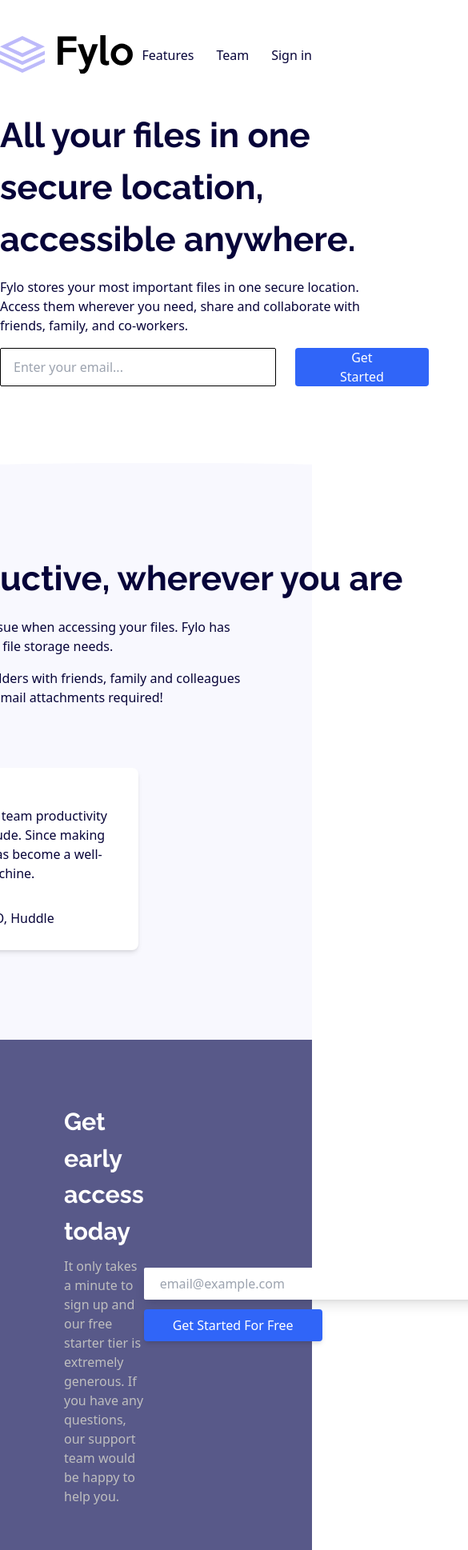
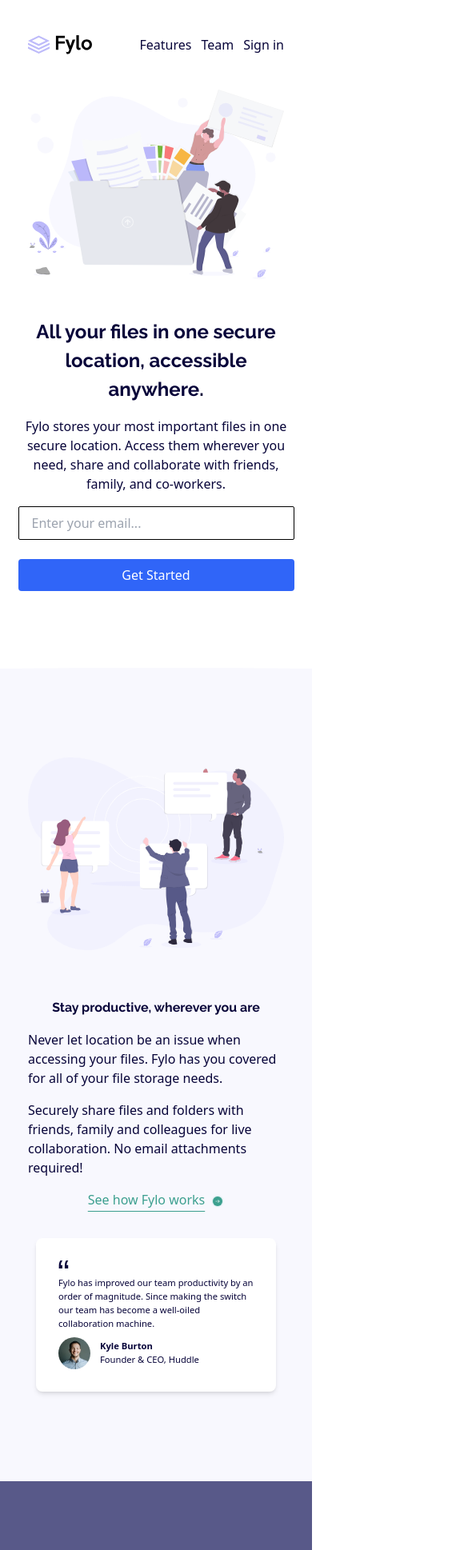
Before and after one commit to MuminaA/fylo-landing-page-react, a React (Create React App) app: page / in a window 390 px wide. Shown: the top 1938 px of the page at 80% size, 585 px wide, since content can reach past the window. Built offline with nearby package versions, Linux system fonts and the light colour scheme; the HTML template or start-up script is replaced by a standard one.

Commit message:
responsive mobile design

```diff
--- a/src/components/Footer.jsx
+++ b/src/components/Footer.jsx
@@ -7,12 +7,12 @@
 
 const Footer = () => {
   return (
-    <div className="bg-Very-Dark-Blue text-Light-Gray p-24">
-    <div className="max-w-[1340px] mx-auto flex flex-col gap-5">
+    <div className="bg-Very-Dark-Blue text-Light-Gray desktop:p-24 mobile:py-16">
+    <div className="desktop:max-w-[1280px] mx-auto mobile:max-w-[320px] flex flex-col gap-5">
       <div>
         <img src={logo} alt="logo"></img>
       </div>
-      <div className="flex justify-between">
+      <div className="flex justify-between desktop:flex-row mobile:flex-col mobile:gap-9">
         <div className="flex flex-col gap-4">
           <div className="flex gap-4 items-center">
             <img src={phone} alt="phone"/>
@@ -39,7 +39,7 @@
           </ul>
         </div>
         <div>
-          <ul className="flex gap-4">
+          <ul className="flex gap-4 mobile:place-content-center">
             <li className="border rounded-full p-1"><RiFacebookFill /></li>
             <li className="border rounded-full p-1"><RiTwitterFill /></li>
             <li className="border rounded-full p-1"><AiOutlineInstagram /></li>
@@ -48,6 +48,8 @@
       </div>
       </div>
     </div>
+
+
   );
 };
 
--- a/src/components/Hero.jsx
+++ b/src/components/Hero.jsx
@@ -3,26 +3,29 @@
 
 const Hero = () => {
   return (
-    <div className="max-w-[1340px] mx-auto mb-24">
-      <div className="flex justify-between items-center">
+    <div className="desktop:max-w-[1280px] mx-auto mobile:max-w-[320px] mb-24">
+      <div className="flex justify-between items-center desktop:flex-row desktop:text-left mobile:flex-col mobile:text-center mobile:gap-5">
+      <div className="desktop:hidden mobile:block mobile:pb-7">
+          <img src={illustration1} alt="illustration"></img>
+        </div>
         <div className=" flex flex-col gap-4">
           <div className="">
-            <h1 className=" text-4xl font-semibold font-headings leading-13 text-Very-Dark-Blue">All your files in one secure
+            <h1 className="desktop:text-4xl mobile:text-3xl font-semibold font-headings leading-13 text-Very-Dark-Blue">All your files in one secure
             location, accessible anywhere.</h1>
           </div>
           <div>
-            <p className="text-xl whitespace-normal max-w-[500px] text-Very-Dark-Blue">
+            <p className="desktop:text-xl whitespace-normal desktop:max-w-[500px] text-Very-Dark-Blue">
               Fylo stores your most important files in one secure location.
               Access them wherever you need, share and collaborate with friends,
               family, and co-workers.
             </p>
           </div>
-          <div className="text-lg flex gap-6">
+          <div className="text-lg flex gap-6 desktop:flex-row mobile:flex-col">
             <input type="email" placeholder="Enter your email..." className="border border-black rounded-sm ps-4 pe-24 py-2"/>
-            <button className="bg-Bright-Blue text-white px-14 rounded">Get Started</button>
+            <button className="bg-Bright-Blue text-white px-14 rounded mobile:py-2">Get Started</button>
           </div>
         </div>
-        <div className="">
+        <div className="desktop:block mobile:hidden">
           <img src={illustration1} alt="illustration"></img>
         </div>
       </div>
--- a/src/components/Navbar.jsx
+++ b/src/components/Navbar.jsx
@@ -3,13 +3,13 @@
 
 const Navbar = () => {
   return (
-    <div className="max-w-[1340px] mx-auto items-center  py-11">
+    <div className="desktop:max-w-[1280px] mx-auto py-11 mobile:max-w-[320px]">
       <div className="flex justify-between items-center">
-        <div>
-          <img src={logo} alt="logo" />
+        <div className="desktop:w-9/12 mobile:w-20">
+          <img src={logo} alt="logo" className=""/>
         </div>
         <div >
-          <ul className="flex gap-7 text-Very-Dark-Blue">
+          <ul className="flex desktop:gap-7 mobile:gap-3 text-Very-Dark-Blue">
             <li>Features</li>
             <li>Team</li>
             <li>Sign in</li>
--- a/src/components/Subsribe.jsx
+++ b/src/components/Subsribe.jsx
@@ -2,13 +2,13 @@
 
 const Subscibe = () => {
   return (
-    <div className="text-white bg-Desaturated-Blue p-20">
-      <div className="max-w-[1340px] mx-auto flex justify-between items-center ">
+    <div className="text-white bg-Desaturated-Blue desktop:p-20 mobile:py-20">
+      <div className="desktop:max-w-[1280px] mx-auto mobile:max-w-[320px] flex desktop:flex-row mobile:flex-col mobile:gap-6 justify-between items-center ">
         <div className="flex flex-col gap-2">
           <div>
-            <h2 className="text-3xl font-semibold font-headings leading-13">Get early access today</h2>
+            <h2 className="text-3xl font-semibold font-headings leading-13 desktop:text-left mobile:text-center">Get early access today</h2>
           </div>
-          <div className="max-w-[450px] text-Light-Gray">
+          <div className="text-Light-Gray desktop:max-w-[450px] mobile:max-w-[300px] desktop:text-left mobile:text-center">
             <p>
               It only takes a minute to sign up and our free starter tier is
               extremely generous. If you have any questions, our support team
@@ -18,10 +18,10 @@
         </div>
         <div className="flex flex-col gap-3">
           <div>
-            <input type="email" placeholder="email@example.com" className="ps-5 pe-80 py-2 rounded-sm shadow-lg"/>
+            <input type="email" placeholder="email@example.com" className="ps-5 desktop:pe-80 mobile:pe-16 py-2 rounded-sm shadow-lg"/>
           </div>
           <div>
-            <button className="bg-Bright-Blue text-white px-9 py-2 rounded shadow-md">Get Started For Free</button>
+            <button className="bg-Bright-Blue text-white desktop:px-9 mobile:px-16 py-2 rounded shadow-md">Get Started For Free</button>
           </div>
         </div>
       </div>
--- a/src/components/Testimonial.jsx
+++ b/src/components/Testimonial.jsx
@@ -7,11 +7,14 @@
 const Testimonial = () => {
   return (
     <div className="w-full h-full mx-auto">
-    <div className="bg-desktop bg-cover bg-center flex items-center justify-center w-screen p-28">
-        <div className="max-w-[1340px] mx-auto flex flex-cols justify-between items-center gap-5">
+      <div className="bg-desktop bg-cover bg-center flex items-center justify-center w-screen py-28">
+        <div className="desktop:max-w-[1280px] mx-auto mobile:max-w-[320px] flex desktop:flex-row mobile:flex-col items-center gap-5">
+          <div className="desktop:hidden mobile:block mobile:pb-10">
+            <img src={illustration2} />
+          </div>
           <div className="flex flex-col gap-4">
             <div>
-              <h1 className="text-4xl font-semibold font-headings whitespace-pre text-Very-Dark-Blue">
+              <h1 className="desktop:text-4xl mobile:text-center font-semibold font-headings whitespace-pre text-Very-Dark-Blue">
                 Stay productive, wherever you are
               </h1>
             </div>
@@ -28,7 +31,7 @@
                 required!
               </p>
             </div>
-            <div>
+            <div className="desktop:text-left mobile:text-center">
               <a href="#" className="">
                 <p className="inline-block pe-2 underline underline-offset-8 decoration-Moderate-Cyan text-Moderate-Cyan">
                   See how Fylo works
@@ -40,11 +43,12 @@
                 ></img>
               </a>
             </div>
-            <div class="bg-white p-7 max-w-[370px] rounded-lg flex flex-col gap-2 mt-5 shadow-md">
+            <div className="flex desktop:justify-start mobile:justify-center mobile:items-center">
+            <div class="bg-white p-7 desktop:max-w-[370px] mobile:max-w-[300px] rounded-lg flex flex-col gap-2 mt-5 shadow-md">
               <div>
                 <img src={quote} alt="" />
               </div>
-              <div className=" text-Very-Dark-Blue">
+              <div className=" text-Very-Dark-Blue desktop:text-base mobile:text-sm">
                 <p>
                   Fylo has improved our team productivity by an order of
                   magnitude. Since making the switch our team has become a
@@ -53,16 +57,17 @@
               </div>
               <div className="flex items-center gap-3">
                 <div>
-                  <img src={avatar} alt="" className="rounded-full w-12 h-12"/>
+                  <img src={avatar} alt="" className="rounded-full desktop:w-12 desktop:h-12 mobile:w-10 mobile:h-10" />
                 </div>
-                <div className="text-Very-Dark-Blue">
+                <div className="text-Very-Dark-Blue desktop:text-base mobile:text-sm">
                   <p className="font-bold">Kyle Burton</p>
                   <p>Founder & CEO, Huddle</p>
                 </div>
               </div>
             </div>
           </div>
-          <div className="p-8">
+          </div>
+          <div className="desktop:block mobile:hidden">
             <img src={illustration2} />
           </div>
         </div>
--- a/tailwind.config.js
+++ b/tailwind.config.js
@@ -24,9 +24,15 @@
       body: ["'Open Sans'"],
     },
     fontSize: {
-      '3xl': '1.9rem',
+      'sm': ".7rem",
+      'base': '1rem',
+      '3xl': '1.5rem',
       '4xl': "2.7rem"
-    }
+    },
+    screens: {
+      'mobile': '375px',
+      'desktop': '1024px'
+    },
   },
   plugins: [],
 };
```
